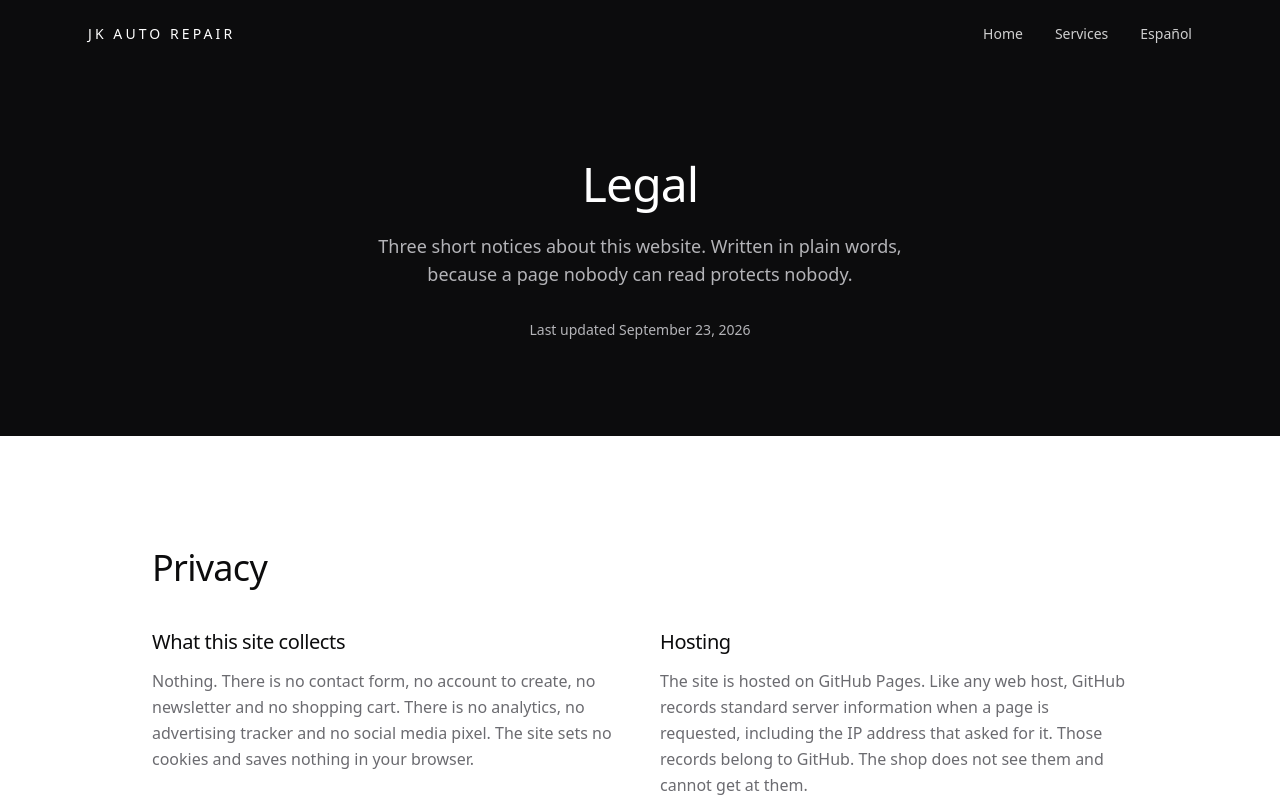
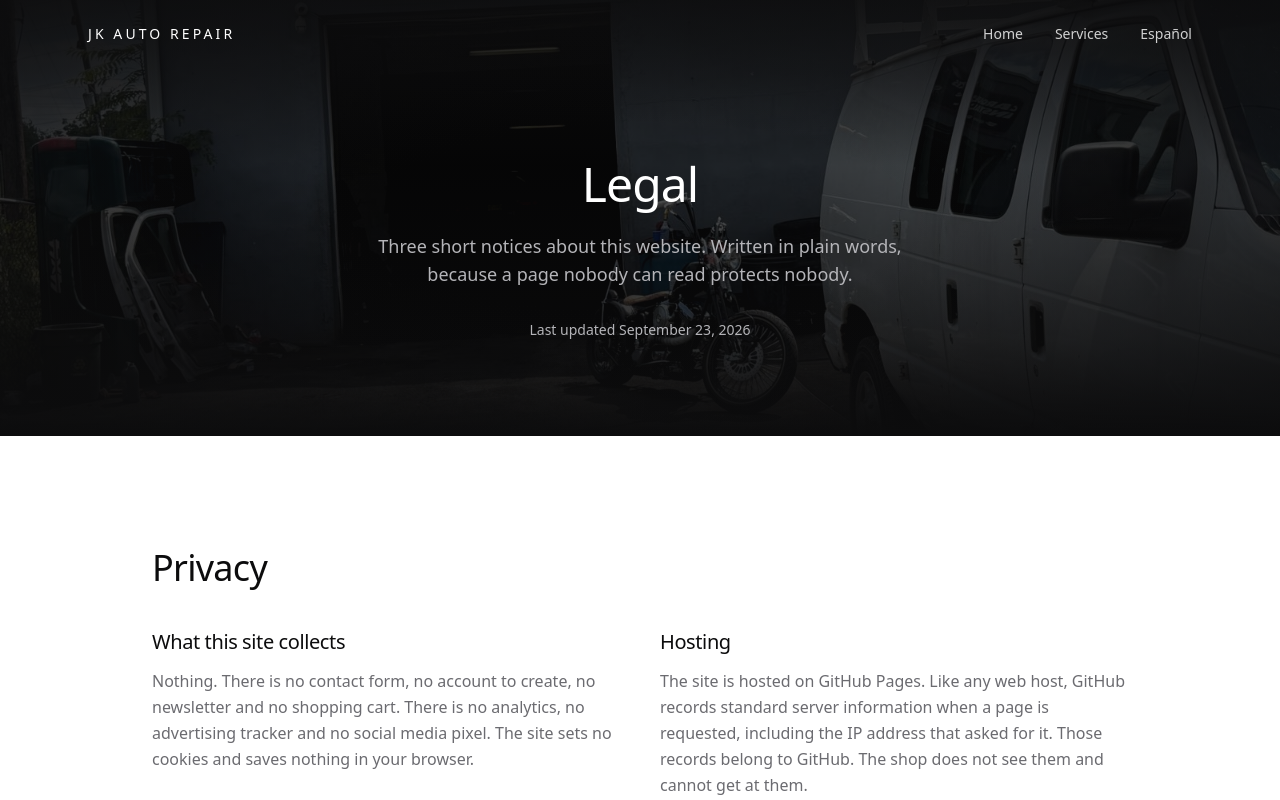
Before and after one commit to JandirGregorio/jk-autorepair, a React (Vite) app: page /en/legal in a window 1280 px wide. Shown: the top 800 px of the page. Built offline with nearby package versions, Linux system fonts and the light colour scheme.

Commit message:
feat: open the legal page with the shop photo

```diff
--- a/src/pages/LegalPage.tsx
+++ b/src/pages/LegalPage.tsx
@@ -12,8 +12,16 @@
 
 import { useTranslation } from 'react-i18next'
 
-import { AddressBlock, Band, CallButton, DirectionsButton, Kicker } from '../components/sign'
+import {
+  AddressBlock,
+  Band,
+  CallButton,
+  DirectionsButton,
+  HeroImage,
+  Kicker,
+} from '../components/sign'
 import { business } from '../content/business'
+import { heroPhoto } from '../content/photos'
 import { useDocumentHead, useRouteInfo } from '../hooks/useRoute'
 import type { Language } from '../routes'
 
@@ -31,12 +39,18 @@ export default function LegalPage() {
 
   return (
     <>
-      <section className="flex flex-col items-center justify-center bg-ink px-6 pb-20 pt-36 text-center text-canvas sm:pb-24 sm:pt-40">
-        <h1 className="text-4xl font-light sm:text-5xl">{t('legal.title')}</h1>
-        <p className="mx-auto mt-6 max-w-xl text-lg text-fog">{t('legal.intro')}</p>
-        <p className="mt-8 text-sm tabular-nums text-fog">
-          {t('legal.updated', { date: formatUpdated(business.policiesUpdated, language) })}
-        </p>
+      {/* The same graded photograph the other two pages open on. A legal page
+          that drops the shop's own front door reads like somebody else's
+          boilerplate pasted in, which is the opposite of what it is. */}
+      <section className="relative flex flex-col items-center justify-center overflow-hidden bg-ink px-6 pb-20 pt-36 text-center text-canvas sm:pb-24 sm:pt-40">
+        {heroPhoto && <HeroImage photo={heroPhoto} />}
+        <div className="relative flex flex-col items-center">
+          <h1 className="text-4xl font-light sm:text-5xl">{t('legal.title')}</h1>
+          <p className="mx-auto mt-6 max-w-xl text-lg text-fog">{t('legal.intro')}</p>
+          <p className="mt-8 text-sm tabular-nums text-fog">
+            {t('legal.updated', { date: formatUpdated(business.policiesUpdated, language) })}
+          </p>
+        </div>
       </section>
 
       {notices.map((notice, index) => (
```
